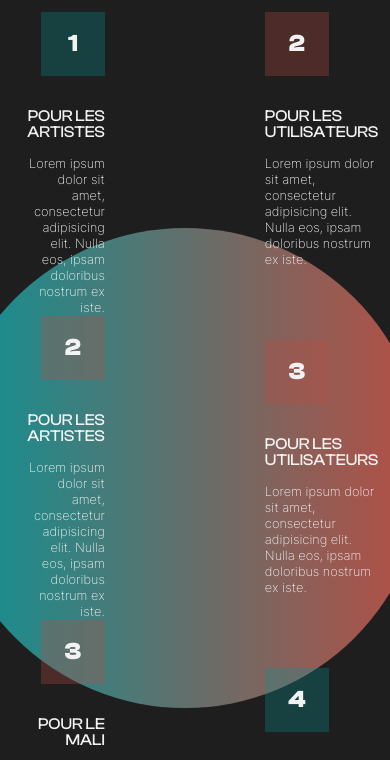
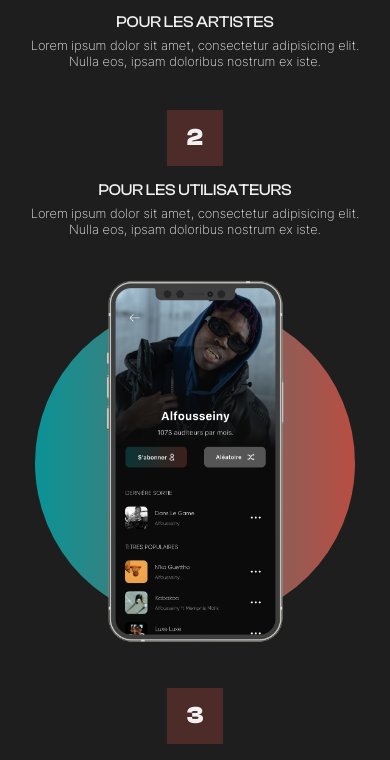
Before and after one commit to MozartOnWeb/ikazic, a Next.js app: page / in a window 390 px wide. Shown: the part 5879-6639 px from the top of the page. Built offline with nearby package versions, Linux system fonts and the light colour scheme.

Commit message:
make goals section responsive for 480px screens

```diff
--- a/sections/Goals/goals.scss
+++ b/sections/Goals/goals.scss
@@ -68,6 +68,9 @@
           line-height: 1rem;
         }
       }
+      .hide-on-desktop {
+        display: none;
+      }
     }
     .left {
       margin-right: 5rem;
@@ -106,4 +109,105 @@
       }
     }
   }
+
+  //making that shit responsive
+
+  //responsive for 1024px
+  @media (max-width: 1024px) {
+    // background-color: rgba(245, 89, 89, 0.501);
+    .bottom-section {
+      .bottom-left-right {
+        .part {
+          .number {
+            width: 3.5rem;
+            height: 3.5rem;
+          }
+        }
+      }
+      .bottom-center {
+        .colored-bg {
+          width: 25rem;
+          height: 25rem;
+        }
+        .mockup-container {
+          width: 100%;
+          height: 100%;
+        }
+      }
+    }
+  }
+
+  //responsive for 769px
+  @media (max-width: 769px) {
+    // background-color: rgba(102, 89, 245, 0.2);
+    margin-bottom: 3rem;
+    .top-section {
+      h1 {
+        font-size: 2rem;
+      }
+    }
+    .bottom-section {
+      flex-direction: column;
+      .bottom-left-right {
+        .part {
+          align-items: center;
+          text-align: center;
+          justify-content: center;
+          align-items: center;
+          margin-bottom: 2.5rem;
+          .number {
+            width: 3.5rem;
+            height: 3.5rem;
+            margin-bottom: 1rem;
+          }
+          h4 {
+            margin-bottom: 0.5rem;
+          }
+        }
+        .hide-on-desktop {
+          display: block;
+          .number {
+            margin-inline: auto;
+          }
+        }
+        .hide-on-mobile {
+          display: none;
+        }
+      }
+      .bottom-center {
+        margin-bottom: 2.5rem;
+        .colored-bg {
+          width: 25rem;
+          height: 25rem;
+        }
+        .mockup-container {
+          width: 35%;
+          height: 35%;
+        }
+      }
+      .left {
+        margin-right: 0rem;
+      }
+      .right {
+        margin-left: 0rem;
+      }
+    }
+  }
+
+  //responsive for 480px
+  @media (max-width: 480px) {
+    .bottom-section {
+      .bottom-center {
+        margin-bottom: 2.5rem;
+        .colored-bg {
+          width: 20rem;
+          height: 20rem;
+        }
+        .mockup-container {
+          width: 55%;
+          height: 55%;
+        }
+      }
+    }
+  }
 }
--- a/sections/Goals/goals.tsx
+++ b/sections/Goals/goals.tsx
@@ -15,10 +15,10 @@ export const Goals = () => {
           corrupti eaque aspernatur sed perferendis animi?
         </p>
       </div>
+
       <div className="bottom-section">
         {/* bottom-left section */}
         <div className="bottom-left-right left">
-          {/* top part */}
           <div className="part">
             <div className="number">1</div>
             <h4>Pour les artistes</h4>
@@ -28,19 +28,18 @@ export const Goals = () => {
             </p>
           </div>
 
-          {/* hidden part on desktop */}
-          <div className="part desktop-hidden">
+          {/* hide on desktop */}
+          <div className="part hide-on-desktop">
             <div className="number number-red">2</div>
-            <h4>Pour les artistes</h4>
+            <h4>Pour les utilisateurs</h4>
             <p>
               Lorem ipsum dolor sit amet, consectetur adipisicing elit. Nulla
               eos, ipsam doloribus nostrum ex iste.
             </p>
           </div>
-          {/* hidden part on desktop */}
+          {/* hide on desktop */}
 
-          {/* hidden part on mobile */}
-          <div className="part mobile-hidden">
+          <div className="part hide-on-mobile">
             <div className="number number-red">3</div>
             <h4>Pour le Mali</h4>
             <p>
@@ -48,7 +47,6 @@ export const Goals = () => {
               eos, ipsam doloribus nostrum ex iste.
             </p>
           </div>
-          {/* hidden part on mobile */}
         </div>
         {/* bottom-left section */}
 
@@ -63,33 +61,28 @@ export const Goals = () => {
 
         {/* bottom-right section */}
         <div className="bottom-left-right right">
-          {/* top part */}
-
-          {/* hidden part on mobile */}
-          <div className="part">
-            <div className="number number-red number-2">2</div>
+          <div className="part hide-on-mobile">
+            <div className="number number-red">2</div>
             <h4>Pour les utilisateurs</h4>
             <p>
               Lorem ipsum dolor sit amet, consectetur adipisicing elit. Nulla
               eos, ipsam doloribus nostrum ex iste.
             </p>
           </div>
-          {/* hidden part on mobile */}
 
-          {/* hidden part on desktop */}
-          <div className="part desktop-hidden">
+          {/* hide on desktop */}
+          <div className="part hide-on-desktop">
             <div className="number number-red">3</div>
-            <h4>Pour les utilisateurs</h4>
+            <h4>Pour le Mali</h4>
             <p>
               Lorem ipsum dolor sit amet, consectetur adipisicing elit. Nulla
               eos, ipsam doloribus nostrum ex iste.
             </p>
           </div>
-          {/* hidden part on desktop */}
+          {/* hide on desktop */}
 
-          {/* bottom part */}
           <div className="part">
-            <div className="number number-4">4</div>
+            <div className="number">4</div>
             <h4>Pour l&apos;Afrique</h4>
             <p>
               Lorem ipsum dolor sit amet, consectetur adipisicing elit. Nulla
@@ -97,6 +90,7 @@ export const Goals = () => {
             </p>
           </div>
         </div>
+        {/* bottom-right section */}
       </div>
     </section>
   );
```
